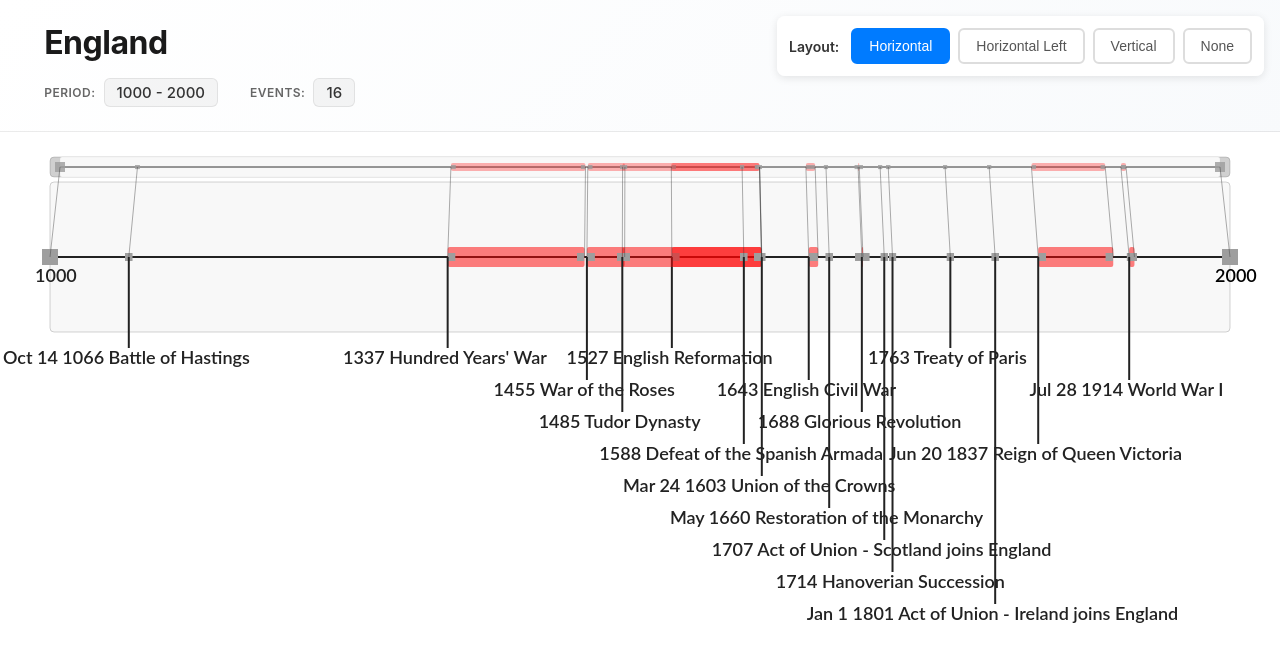
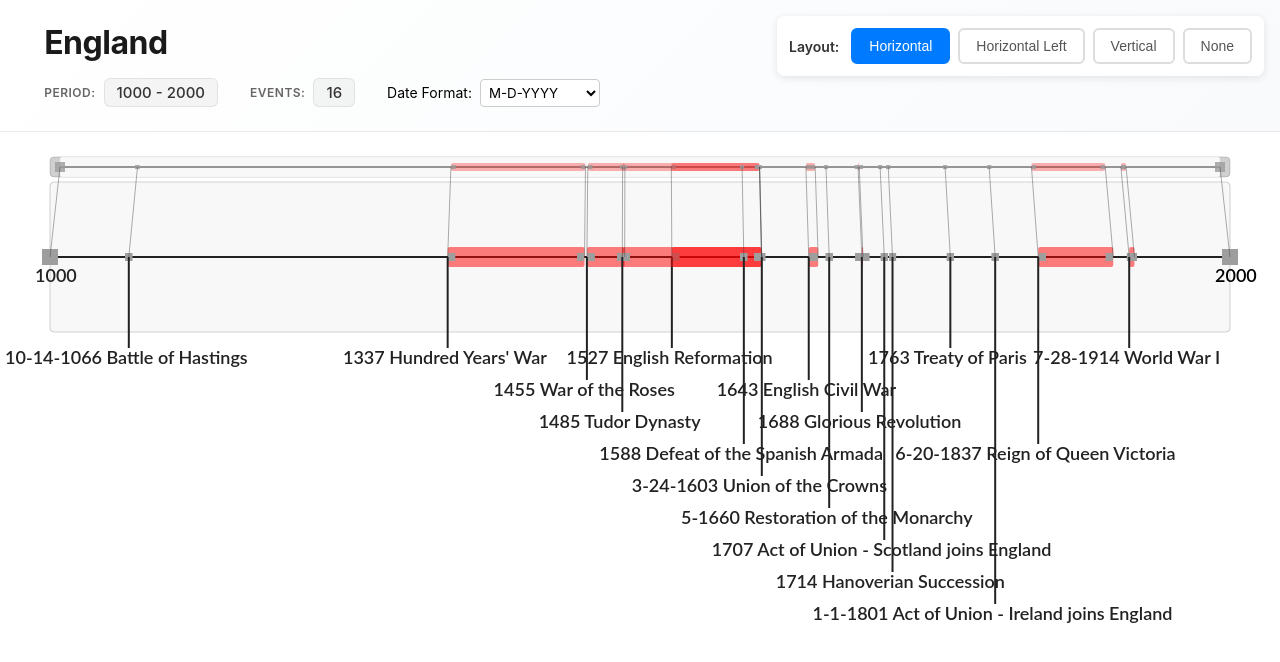
Before and after one commit to xmil9/history-graph, an Angular app in the folder frontend/history-graph/: page /timeline in a window 1280 px wide. Shown: the top 662 px of the page. Built offline with nearby package versions, Linux system fonts and the light colour scheme; grey boxes are pictures that could not be loaded.

Commit message:
Selector for date format.

```diff
--- /dev/null
+++ b/frontend/history-graph/src/app/services/preference-types.ts
@@ -0,0 +1,6 @@
+import { HDateFormat } from "../model/historic-date";
+
+export interface LabeledDateFormat {
+	name: string;
+	format: HDateFormat;
+}
--- /dev/null
+++ b/frontend/history-graph/src/app/services/preference.service.ts
@@ -0,0 +1,20 @@
+import { Injectable, signal } from '@angular/core';
+import { MDYYYYFormat, MMMDYYYYFormat } from '../model/historic-date';
+import { LabeledDateFormat } from './preference-types';
+
+@Injectable({
+  providedIn: 'root'
+})
+export class PreferenceService {
+  allDateFormats: LabeledDateFormat[] = [
+    { name: 'M-D-YYYY', format: new MDYYYYFormat('-') },
+    { name: 'M/D/YYYY', format: new MDYYYYFormat('/') },
+    { name: 'M.D.YYYY', format: new MDYYYYFormat('.') },
+    { name: 'MMM D YYYY', format: new MMMDYYYYFormat() },
+  ];
+  dateFormat = signal<LabeledDateFormat>(this.allDateFormats[0]);
+
+  setDateFormat(formatName: string) {
+    this.dateFormat.set(this.allDateFormats.find(f => f.name === formatName)!);
+  }
+}
--- /dev/null
+++ b/frontend/history-graph/src/app/view/date-format-selector/date-format-selector.css
@@ -0,0 +1,14 @@
+.date-format-selector {
+  display: flex;
+  align-items: center;
+  gap: 8px;
+  font-family: var(--font-family);
+  font-size: 14px;
+}
+select {
+  padding: 4px;
+  border-radius: 4px;
+  border: 1px solid #ccc;
+  background: white;
+  font-family: inherit;
+}
--- /dev/null
+++ b/frontend/history-graph/src/app/view/date-format-selector/date-format-selector.html
@@ -0,0 +1,10 @@
+<div class="date-format-selector">
+  <label for="date-format">Date Format:</label>
+  <select id="date-format" (change)="onFormatChange($event)">
+    @for (format of allDateFormats; track format.name) {
+      <option [value]="format.name" [selected]="isActive(format.name)">
+        {{ format.name }}
+      </option>
+    }
+  </select>
+</div>
--- /dev/null
+++ b/frontend/history-graph/src/app/view/date-format-selector/date-format-selector.ts
@@ -0,0 +1,22 @@
+import { Component, inject } from '@angular/core';
+import { PreferenceService } from '../../services/preference.service';
+
+@Component({
+  selector: 'date-format-selector',
+  templateUrl: './date-format-selector.html',
+  styleUrl: './date-format-selector.css'
+})
+export class DateFormatSelector {
+  private preferenceService = inject(PreferenceService);
+
+  allDateFormats = this.preferenceService.allDateFormats;
+
+  isActive(formatName: string): boolean {
+    return this.preferenceService.dateFormat().name === formatName;
+  }
+
+  onFormatChange(event: Event) {
+    const select = event.target as HTMLSelectElement;
+    this.preferenceService.setDateFormat(select.value);
+  }
+}
--- a/frontend/history-graph/src/app/view/event-view/event-view.ts
+++ b/frontend/history-graph/src/app/view/event-view/event-view.ts
@@ -8,6 +8,7 @@ import { EventOverlayService } from '../../services/event-overlay.service';
 import { EventLayoutService } from '../../services/event-layout.service';
 import { LayoutFormat } from '../../services/layout-types';
 import { AxisLayoutService } from '../../services/axis-layout.service';
+import { PreferenceService } from '../../services/preference.service';
 
 @Component({
 	selector: '[tl-event]',
@@ -19,6 +20,7 @@ export class EventView {
 	private overlayService = inject(EventOverlayService);
 	private layoutService = inject(EventLayoutService);
 	private axisLayoutService = inject(AxisLayoutService);
+	private preferenceService = inject(PreferenceService);
 
 	// Expose types for template
 	SvgIconOrigin = SvgIconOrigin;
@@ -27,8 +29,9 @@ export class EventView {
 	// Content
 	tlEvent = input.required<HEvent>();
 	index = input.required<number>();
-	dateFormat = input.required<HDateFormat>();
 	label = computed(() => {
+		// Trigger recompute
+		this.preferenceService.dateFormat();
 		return this.layoutService.formatLabel(this.tlEvent());
 	});
 
--- a/frontend/history-graph/src/app/view/header-view/header-view.html
+++ b/frontend/history-graph/src/app/view/header-view/header-view.html
@@ -13,6 +13,9 @@
 						<span class="info-value">{{ timeline()!.events!.length }}</span>
 					</div>
 				}
+				<div class="info-item">
+					<date-format-selector />
+				</div>
 			</div>
 		</div>
 	</div>
--- a/frontend/history-graph/src/app/view/header-view/header-view.ts
+++ b/frontend/history-graph/src/app/view/header-view/header-view.ts
@@ -2,9 +2,11 @@ import { Component, input } from '@angular/core';
 import { Timeline } from '../../model/timeline';
 import { HDateFormat } from '../../model/historic-date';
 
+import { DateFormatSelector } from '../date-format-selector/date-format-selector';
+
 @Component({
 	selector: 'tl-header',
-	imports: [],
+	imports: [DateFormatSelector],
 	templateUrl: './header-view.html',
 	styleUrl: './header-view.css'
 })
--- a/frontend/history-graph/src/app/view/timeline-view/timeline-view.html
+++ b/frontend/history-graph/src/app/view/timeline-view/timeline-view.html
@@ -7,7 +7,7 @@
 			[lineStyle]="lineStyle()" />
 		@if (timeline()?.events) {
 		@for (tlEvent of timeline()!.events; track tlEvent.when; let i = $index) {
-		<g tl-event [tlEvent]="tlEvent" [index]="i" [dateFormat]="dateFormat()" [textStyle]="textStyle()"
+		<g tl-event [tlEvent]="tlEvent" [index]="i" [textStyle]="textStyle()"
 			[lineStyle]="lineStyle()" />
 		}
 		}
--- a/frontend/history-graph/src/app/view/timeline-view/timeline-view.ts
+++ b/frontend/history-graph/src/app/view/timeline-view/timeline-view.ts
@@ -1,9 +1,7 @@
-import { AfterViewInit, Component, computed, effect, ElementRef, HostListener, inject, input, Signal, signal, ViewChild } from '@angular/core';
-import { toSignal } from '@angular/core/rxjs-interop';
+import { AfterViewInit, Component, computed, effect, ElementRef, HostListener, inject, input, signal, Signal, ViewChild } from '@angular/core';
 import { TimelineService } from '../../services/timeline.service';
 import { Timeline } from '../../model/timeline';
 import { Point2D, Size2D } from '../../graphics/gfx-coord-2d';
-import { HDateFormat, MDYYYYFormat, MMMDYYYYFormat } from '../../model/historic-date';
 import { EventView } from '../event-view/event-view';
 import { AxisView } from '../axis-view/axis-view';
 import { EventOverlay } from '../event-overlay/event-overlay';
@@ -14,6 +12,8 @@ import { AxisLayoutInput, AxisLayoutService } from '../../services/axis-layout.s
 import { OverviewView } from '../overview-view/overview-view';
 import { EventMapping } from '../event-mapping/event-mapping';
 import { HeaderView } from '../header-view/header-view';
+import { PreferenceService } from '../../services/preference.service';
+import { HDateFormat } from '../../model/historic-date';
 
 const DEFAULT_TL_TEXT_STYLE: TextStyle = {
 	...DEFAULT_TEXT_STYLE,
@@ -40,11 +40,15 @@ export class TimelineView implements AfterViewInit {
 	private timelineService = inject(TimelineService);
 	private eventLayoutService = inject(EventLayoutService);
 	private axisLayoutService = inject(AxisLayoutService);
+	private preferenceService = inject(PreferenceService);
 
 	@ViewChild('container', { read: ElementRef }) containerRef!: ElementRef<HTMLDivElement>;
 
 	// Content
-	dateFormat: Signal<HDateFormat> = signal(new MMMDYYYYFormat());
+	dateFormat = computed<HDateFormat>(() => {
+		const labeledFormat = this.preferenceService.dateFormat();
+		return labeledFormat.format;
+	});
 	timeline: Signal<Timeline | undefined>;
 
 	startLabel = computed(() => {
```
Also changed, not shown: frontend/history-graph/src/app/model/historic-date.ts (line endings or trailing spaces).
